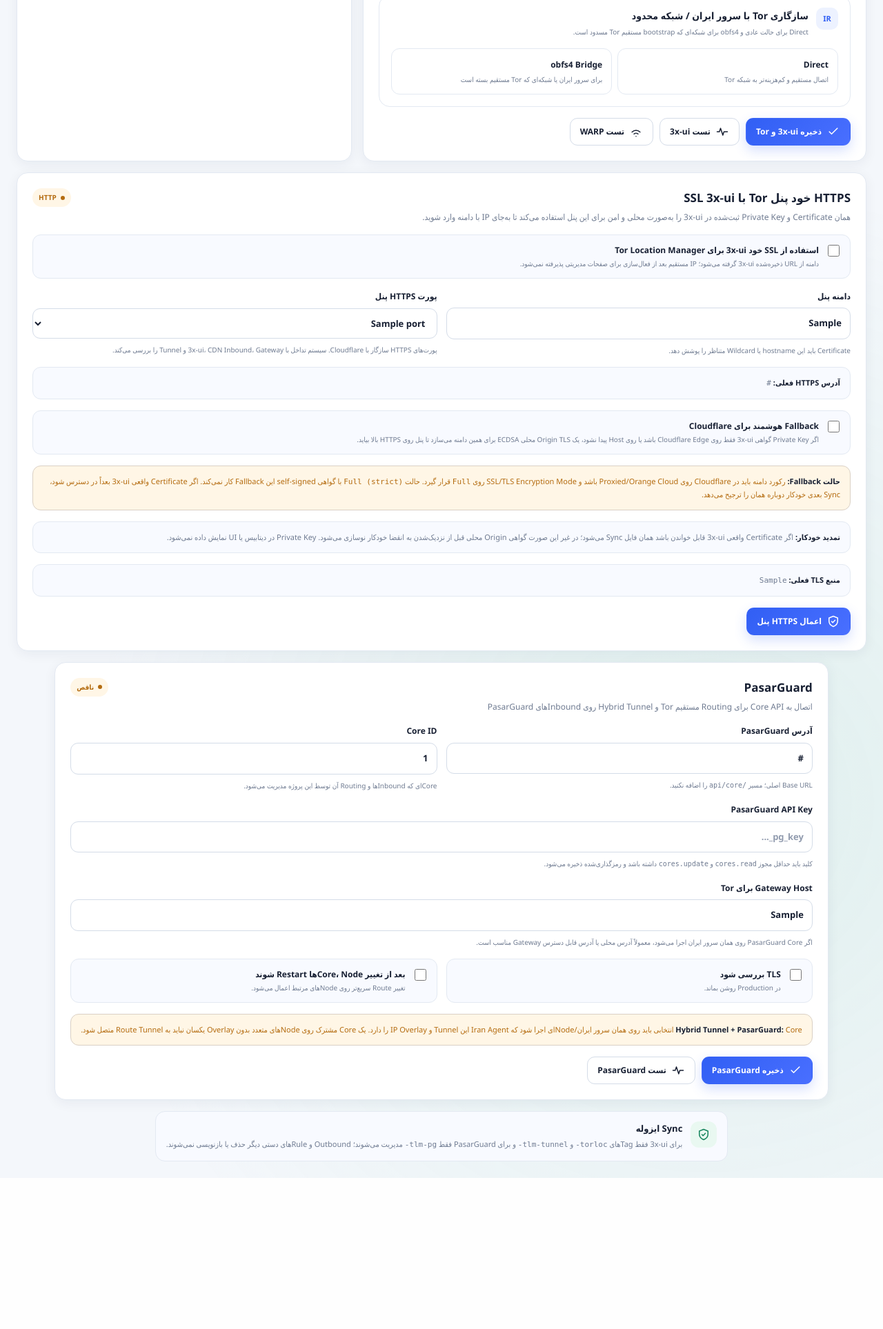
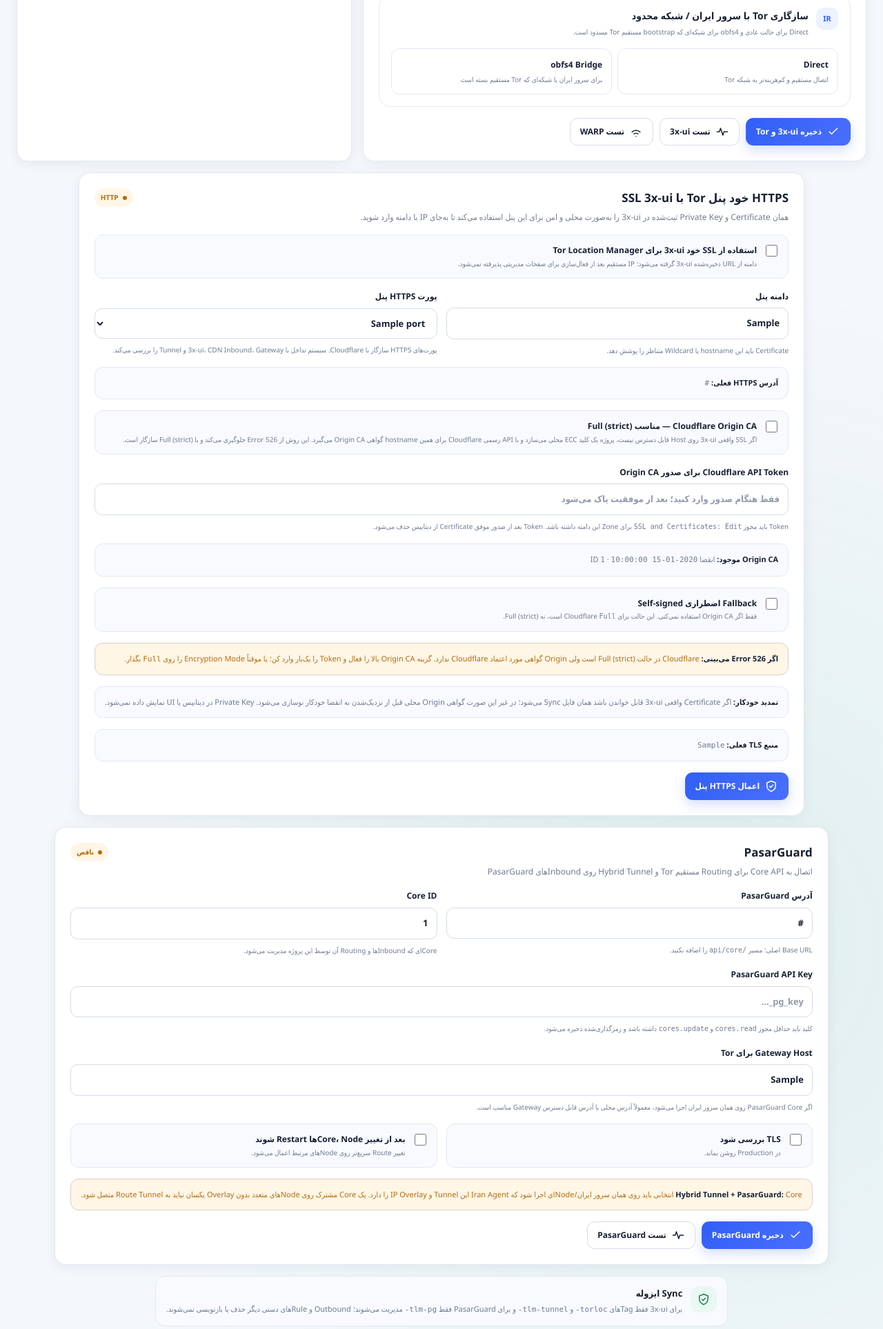
Before and after one commit to hazhanhasani/tor, a Flask app: template torpanel/templates/settings.html in a window 1280 px wide. Shown: the part 1909-3836 px from the top of the page at 69% size. Before the commit the page ends 3617 px from the top, so only its background shows below. Run offline with Flask 3, Linux system fonts and the light colour scheme; the template is opened without the code that fills it: most values are stand-ins (such as "Sample title", 1, 10 or a date in 2020); parts of the project's set-up code (start-up, migrations or seed data) failed here and were passed over.

Commit message:
Add Full strict Cloudflare Origin CA setup to UI

```diff
--- a/torpanel/templates/settings.html
+++ b/torpanel/templates/settings.html
@@ -111,13 +111,23 @@
     <div class="callout info"><strong>بعد از فعال‌سازی:</strong> مثلاً اگر 3x-ui روی <code>https://panel.example.com:2053</code> باشد و پورت 2096 را انتخاب کنید، Tor Location Manager با <code>https://panel.example.com:2096</code> باز می‌شود.</div>
     {% endif %}
     <label class="check check-card">
+      <input type="checkbox" name="panel_tls_cloudflare_origin_ca" {% if panel_tls_cloudflare_origin_ca %}checked{% endif %}>
+      <span><b>Cloudflare Origin CA — مناسب Full (strict)</b><small>اگر SSL واقعی 3x-ui روی Host قابل دسترس نیست، پروژه یک کلید ECC محلی می‌سازد و با API رسمی Cloudflare برای همین hostname گواهی Origin CA می‌گیرد. این روش از Error 526 جلوگیری می‌کند و با Full (strict) سازگار است.</small></span>
+    </label>
+    <label class="field"><span>Cloudflare API Token برای صدور Origin CA</span><input type="password" name="panel_tls_cloudflare_api_token" autocomplete="new-password" placeholder="فقط هنگام صدور وارد کنید؛ بعد از موفقیت پاک می‌شود"><small>Token باید مجوز <code>SSL and Certificates: Edit</code> برای Zone این دامنه داشته باشد. Token بعد از صدور موفق Certificate از دیتابیس حذف می‌شود.</small></label>
+    {% if panel_tls_cloudflare_origin_expires %}
+    <div class="callout success"><strong>Origin CA موجود:</strong> انقضا <code>{{ panel_tls_cloudflare_origin_expires }}</code>{% if panel_tls_cloudflare_origin_id %} · ID <code>{{ panel_tls_cloudflare_origin_id }}</code>{% endif %}</div>
+    {% endif %}
+    <label class="check check-card">
       <input type="checkbox" name="panel_tls_cloudflare_fallback" {% if panel_tls_cloudflare_fallback %}checked{% endif %}>
-      <span><b>Fallback هوشمند برای Cloudflare</b><small>اگر Private Key گواهی 3x-ui فقط روی Cloudflare Edge باشد یا روی Host پیدا نشود، یک Origin TLS محلی ECDSA برای همین دامنه می‌سازد تا پنل روی HTTPS بالا بیاید.</small></span>
+      <span><b>Fallback اضطراری Self-signed</b><small>فقط اگر Origin CA استفاده نمی‌کنی. این حالت برای Cloudflare <code>Full</code> است، نه Full (strict).</small></span>
     </label>
-    <div class="callout warning"><strong>حالت Fallback:</strong> رکورد دامنه باید در Cloudflare روی Proxied/Orange Cloud باشد و SSL/TLS Encryption Mode روی <code>Full</code> قرار گیرد. حالت <code>Full (strict)</code> با گواهی self-signed این Fallback کار نمی‌کند. اگر Certificate واقعی 3x-ui بعداً در دسترس شود، Sync بعدی خودکار دوباره همان را ترجیح می‌دهد.</div>
+    <div class="callout warning"><strong>اگر Error 526 می‌بینی:</strong> Cloudflare در حالت Full (strict) است ولی Origin گواهی مورد اعتماد Cloudflare ندارد. گزینه Origin CA بالا را فعال و Token را یک‌بار وارد کن؛ یا موقتاً Encryption Mode را روی <code>Full</code> بگذار.</div>
     <div class="callout"><strong>تمدید خودکار:</strong> اگر Certificate واقعی 3x-ui قابل خواندن باشد همان فایل Sync می‌شود؛ در غیر این صورت گواهی Origin محلی قبل از نزدیک‌شدن به انقضا خودکار نوسازی می‌شود. Private Key در دیتابیس یا UI نمایش داده نمی‌شود.</div>
     {% if panel_tls_last_source %}
-    <div class="callout {{ 'warning' if panel_tls_last_source == 'cloudflare-full-selfsigned' else 'success' }}"><strong>منبع TLS فعلی:</strong> <code>{{ panel_tls_last_source }}</code>{% if panel_tls_last_source == 'cloudflare-full-selfsigned' %}<br><small>Cloudflare Full لازم است.</small>{% endif %}</div>
+    <div class="callout {{ 'warning' if panel_tls_last_source == 'cloudflare-full-selfsigned' else 'success' }}"><strong>منبع TLS فعلی:</strong> <code>{{ panel_tls_last_source }}</code>
+      {% if panel_tls_last_source == 'cloudflare-full-selfsigned' %}<br><small>Cloudflare Full لازم است؛ Full (strict) باعث 526 می‌شود.</small>{% elif panel_tls_last_source == 'cloudflare-origin-ca' %}<br><small>سازگار با Cloudflare Full (strict).</small>{% endif %}
+    </div>
     {% endif %}
     <div class="actions"><button class="button primary" type="submit">{{ icon('shield') }} اعمال HTTPS پنل</button></div>
   </form>
```
